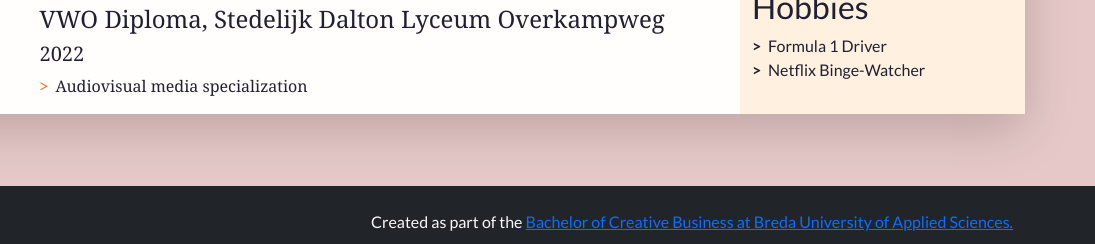
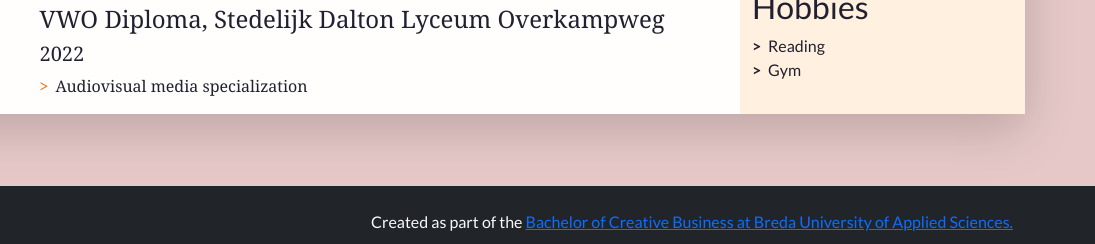
Before and after one commit to evemirrin/evevisser-resume, a plain HTML site: page index.html in a window 1280 px wide. Shown: the part 748-992 px from the top of the page, 185-1280 px from the left. Drawn offline with nearby package versions, Linux system fonts and the light colour scheme.

Commit message:
Update index.html
adjusted hobbies

```diff
--- a/index.html
+++ b/index.html
@@ -247,8 +247,8 @@
           <section class="my-3 aside-section">
             <h2>Interests &amp; Hobbies</h2>
             <ul class="skill-list list-unstyled">
-              <li class="skill-item">Formula 1 Driver</li>
-              <li class="skill-item">Netflix Binge-Watcher</li>
+              <li class="skill-item">Reading</li>
+              <li class="skill-item">Gym</li>
             </ul>
           </section>
 
```
